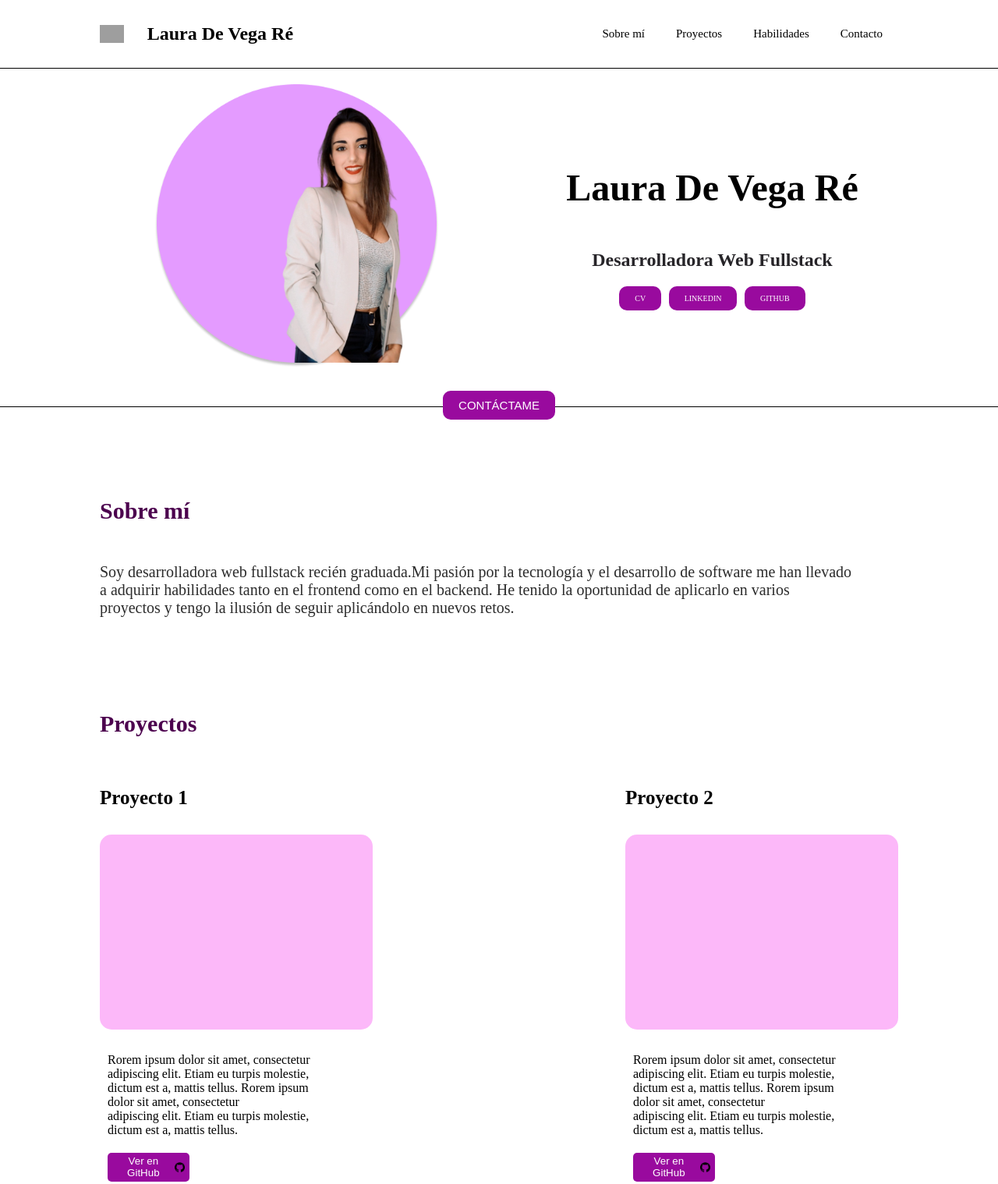
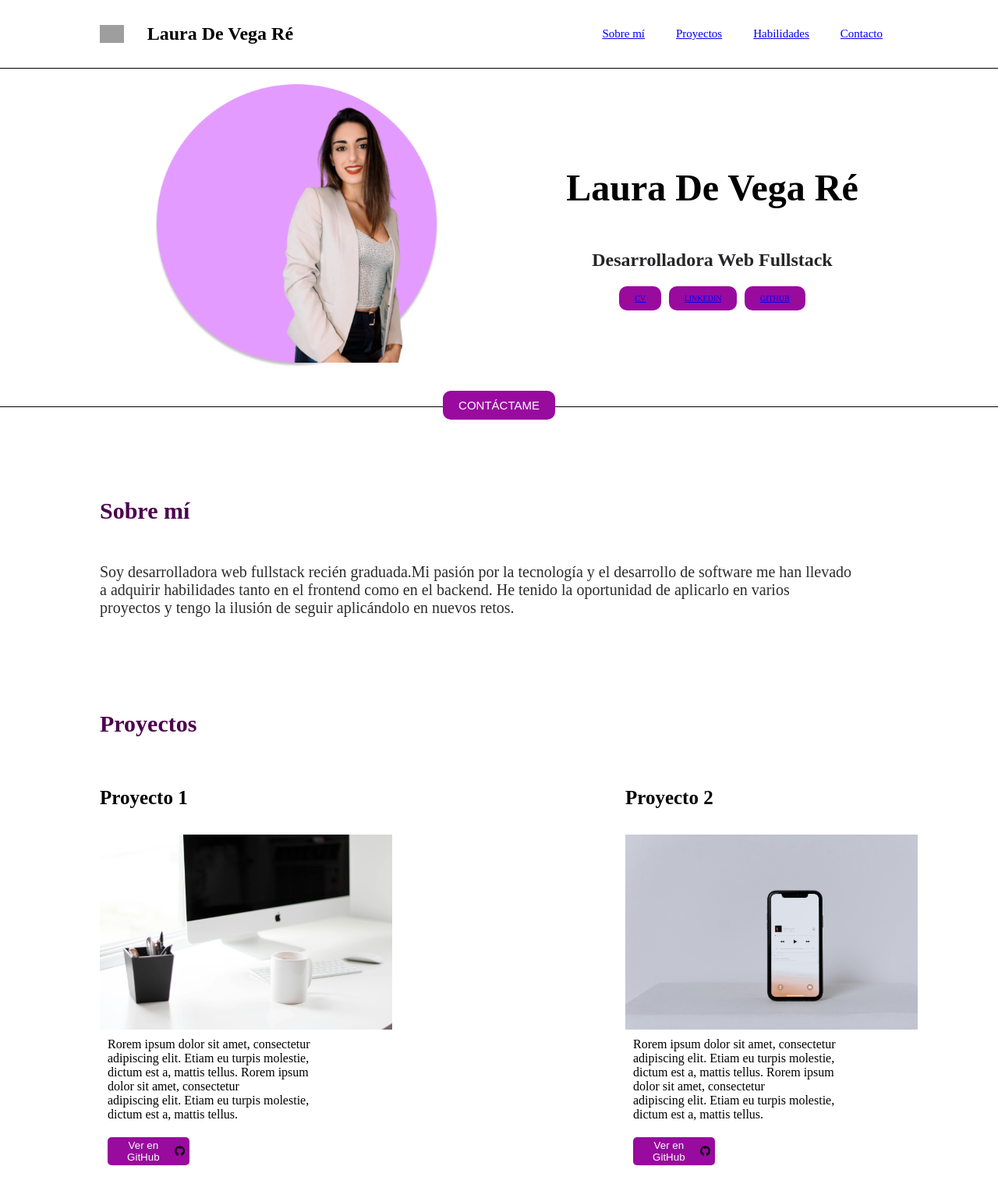
Before and after one commit to devegalaura-dev/portfolio, a website: page index.html in a window 1280 px wide. Shown: the top 1518 px of the page at 78% size. Drawn offline with Linux system fonts and the light colour scheme; grey boxes are pictures that could not be loaded; a web font is replaced by a local one.

Commit message:
Añado imágenes y links

```diff
--- a/index.html
+++ b/index.html
@@ -16,10 +16,10 @@
                     <h2>Laura De Vega Ré</h2>
                 </div>
                 <ul>
-                    <li>Sobre mí</li>
-                    <li>Proyectos</li>
-                    <li>Habilidades</li>
-                    <li>Contacto</li>
+                    <li><a href="#sobre-mi">Sobre mí</a></li>
+                    <li><a href="#proyectos">Proyectos</a></li>
+                    <li><a href="#habilidades">Habilidades</a></li>
+                    <li><a href="#contacto">Contacto</a></li>
                 </ul>
             </nav>
         </header>
@@ -33,32 +33,34 @@
                 <h2>Desarrolladora Web Fullstack</h2>
                 <div class="buttons">
                     <ul>
-                        <li>CV</li>
-                        <li>LINKEDIN</li>
-                        <li>GITHUB</li>
+                        <li><a href="assets/CV-ficticio.pdf" target="_blank">CV</a></li>
+                        <li><a href="https://www.linkedin.com/in/laura-de-vega-r%C3%A9/" target="_blank">LINKEDIN</a></li>
+                        <li> <a href="https://github.com/devegalaura-dev" target="blank">GITHUB</a></li>
                     </ul>
                 </div>
             </div>
         </div>
         <section class="contactame">
-            <button class="btn-contact">
+            <button id="contacto" class="btn-contact">
                 CONTÁCTAME
             </button>
             <div class="linea2"></div>
         </section>
-        <section class="aboutme">
+        <section id="sobre-mi" class="aboutme">
             <h3>Sobre mí</h3>
             <p>Soy desarrolladora web fullstack recién graduada.Mi pasión por la tecnología y el desarrollo de software me han llevado <br>
                a adquirir habilidades tanto en el frontend como en el backend. He tenido la oportunidad de
                aplicarlo en varios <br>
                proyectos y tengo la ilusión de seguir aplicándolo en nuevos retos.</p>
         <section class="encabezadoproyectos">
-            <h3>Proyectos</h3>
+            <h3 id="proyectos">Proyectos</h3>
         </section>
         <section class="proyectos">
             <section class="proyecto1">
                 <h4>Proyecto 1</h4>
-                <div class="caja1"></div>
+                <div class="caja1">
+                    <img src="assets/Imágenes/proyceto 1.jpg" alt="ImagenDelProyecto1">
+                </div>
                 <div class="texto1">Rorem ipsum dolor sit amet, consectetur <br> adipiscing elit.
                     Etiam eu turpis molestie, <br> dictum est a, mattis tellus. Rorem ipsum <br> dolor sit amet, consectetur <br> adipiscing elit.
                     Etiam eu turpis molestie, <br> dictum est a, mattis tellus.
@@ -73,7 +75,9 @@
             </section>
             <section class="proyecto2">
                 <h4>Proyecto 2</h4>
-                <div class="caja2"></div>
+                <div class="caja2">
+                    <img src="assets/Imágenes/proyecto 2.jpg" alt="ImagenDelProyecto2">
+                </div>
                 <div class="texto2">Rorem ipsum dolor sit amet, consectetur <br> adipiscing elit.
                     Etiam eu turpis molestie, <br> dictum est a, mattis tellus. Rorem ipsum <br> dolor sit amet, consectetur <br> adipiscing elit.
                     Etiam eu turpis molestie, <br> dictum est a, mattis tellus.
@@ -87,7 +91,7 @@
                 </button>
             </section>
         </section>
-        <section class="habilidades">
+        <section id="habilidades" class="habilidades">
             <h4>Habilidades técnicas</h4>
         </section>
         <section class="iconoshabilidades">
@@ -104,7 +108,7 @@
                 <img src="assets/Iconos/figma.png" alt="icono-figma">
            </div>
         </section>
-        <section class="contact">
+        <section id="contacto" class="contact">
             <div class="seccionContact">
                 <h3>Contacto</h3>
                 <div class="cajaformulario">
--- /dev/null
+++ b/package.json
@@ -0,0 +1,5 @@
+{
+  "devDependencies": {
+    "tailwindcss": "^3.4.4"
+  }
+}
--- a/style.css
+++ b/style.css
@@ -206,17 +206,11 @@ display: flex;
     display: flex;
     width: 350px;
     height: 250px;
-    background-color: #fa80f48f;
-    border-radius: 15px;
-    margin-bottom: 20px;
 }
 .caja2{
     display: flex;
     width: 350px;
     height: 250px;
-    background-color: #fa80f48f;
-    border-radius: 15px;
-    margin-bottom: 20px;
 }
 .proyecto1 h4{
     font-size: 25px;
```
Also changed, not shown: README.md (added), assets/Imágenes/proyceto 1.jpg (added), assets/Imágenes/proyecto 2.jpg (added), 3 other files.
